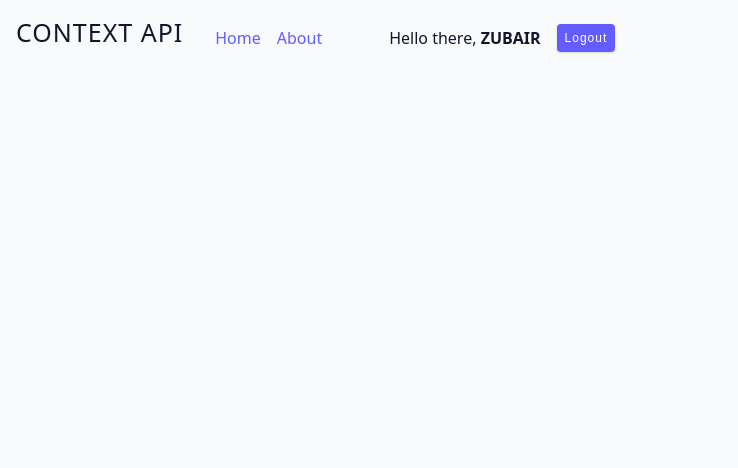
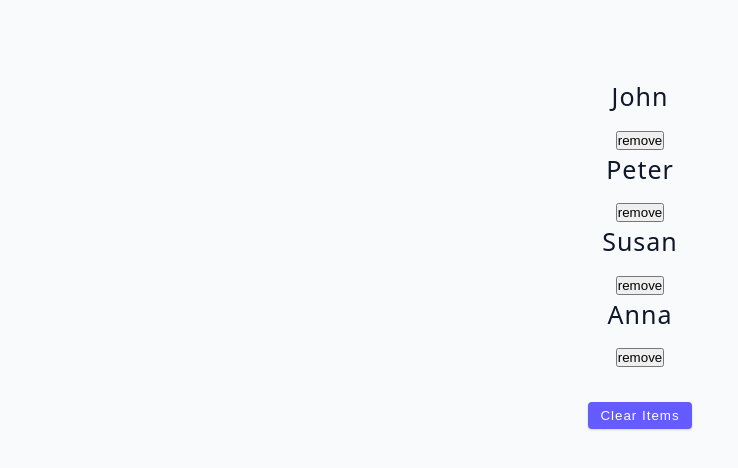
Before and after one commit to zubayr-ahmad/react-learning, a React (Vite) app: page / in a window 1280 px wide. Shown: the top 468 px of the page, without its empty margins (0-738 px from the left). Built offline with nearby package versions, Linux system fonts and the light colour scheme.

Commit message:
starter for useReducer

```diff
--- a/src/App.jsx
+++ b/src/App.jsx
@@ -1,8 +1,8 @@
-import Start from "./tutorial/09-context-api/starter/Navbar";
+import Start from "./tutorial/10-useReducer/starter/01-useReducer";
 // import Final from "./tutorial/07-useRef/final/01-useRef-basics";
 function App() {
   return (
-    <div>
+    <div className="container">
       <Start />
       {/* <Final /> */}
     </div>
--- a/src/tutorial/10-useReducer/starter/01-useReducer.jsx
+++ b/src/tutorial/10-useReducer/starter/01-useReducer.jsx
@@ -1,12 +1,12 @@
-import React from 'react';
+import React, { useEffect } from 'react';
 import { data } from '../../../data';
 const ReducerBasics = () => {
   const [people, setPeople] = React.useState(data);
-
   const removeItem = (id) => {
     let newPeople = people.filter((person) => person.id !== id);
     setPeople(newPeople);
   };
+
   return (
     <div>
       {people.map((person) => {
@@ -18,13 +18,21 @@ const ReducerBasics = () => {
           </div>
         );
       })}
-      <button
+      {people.length != 0 ? <button
         className='btn'
         style={{ marginTop: '2rem' }}
         onClick={() => setPeople([])}
       >
         clear items
-      </button>
+      </button> :
+      <button
+        className='btn'
+        style={{ marginTop: '2rem' }}
+        onClick={() => setPeople(data)}>
+          Reset
+        </button>
+      }
+
     </div>
   );
 };
```
